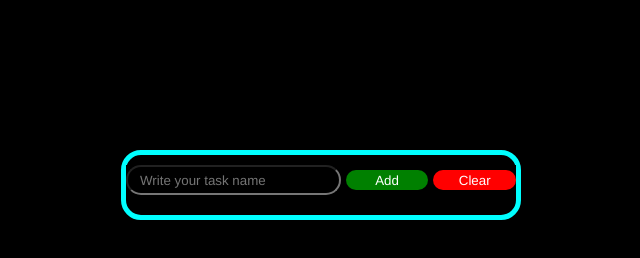
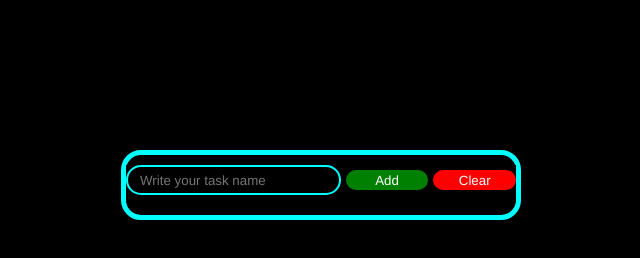
Before and after one commit to sarvaribrokhimov001/Task__Manager__Pro, a plain HTML site: page index.html in a window 1280 px wide. Shown: the whole page, without its empty margins (319-959 px from the left). Drawn offline with nearby package versions, Linux system fonts and the light colour scheme.

Commit message:
Task Manager

```diff
--- a/style.css
+++ b/style.css
@@ -55,6 +55,8 @@ body {
     height: 30px;
     padding: 2px 12px;
     border-radius: 15px;
+    border: 2px solid cyan;
+    color: cyan;
 }
 
 button {
```
